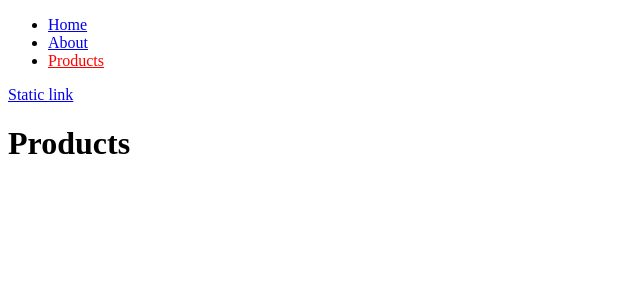
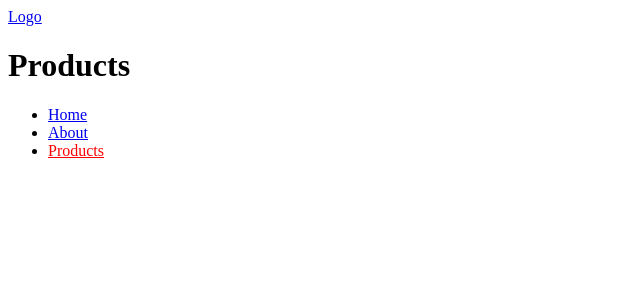
Before and after one commit to Faig-Abaszada/NUXTTHINGS, a Nuxt app: page /products in a window 1280 px wide. Shown: the top 300 px of the page, without its empty margins (0-640 px from the left). Built offline with nearby package versions, Linux system fonts and the light colour scheme.

Commit message:
Add logo to default layout and set layout to 'products' in products index page

```diff
--- a/layouts/default.vue
+++ b/layouts/default.vue
@@ -1,5 +1,6 @@
 <template>
     <div>
+        <NuxtLink to="/">Logo</NuxtLink>
         <ul>
         <li><NuxtLink to="/">Home</NuxtLink></li>
         <li><NuxtLink to="/about">About</NuxtLink></li>
--- /dev/null
+++ b/layouts/products.vue
@@ -0,0 +1,23 @@
+<template>
+    <div>
+        <NuxtLink to="/">Logo</NuxtLink>
+
+        <!-- output the page content -->
+        <div>
+            <slot />
+        </div>
+
+        <footer>
+            <ul>
+                <li><NuxtLink to="/">Home</NuxtLink></li>
+                <li><NuxtLink to="/about">About</NuxtLink></li>
+                <li><NuxtLink to="/products">Products</NuxtLink></li>
+            </ul>
+        </footer>
+  </div>
+</template>
+<style scoped>
+    .router-link-exact-active {
+        color: red;
+    }
+</style>
--- a/pages/about.vue
+++ b/pages/about.vue
@@ -8,6 +8,7 @@
 <script>
 export default {
     name: 'About',
+
     // Add your component's logic here
     data() {
         return {
--- a/pages/products/index.vue
+++ b/pages/products/index.vue
@@ -5,7 +5,12 @@
 </template>
 
 <script>
+ definePageMeta({
+                layout: 'products'
+            });
+
 export default {
+
     data() {
         return {
             // Your component's data properties go here
```
